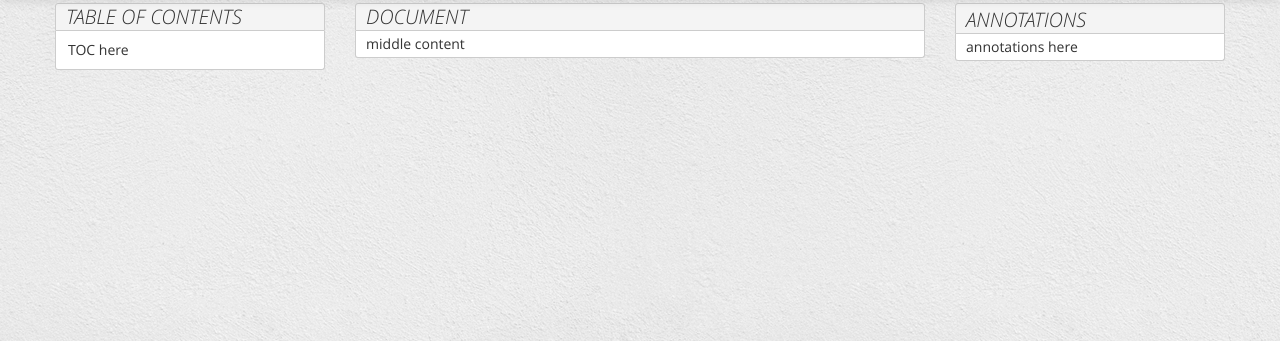
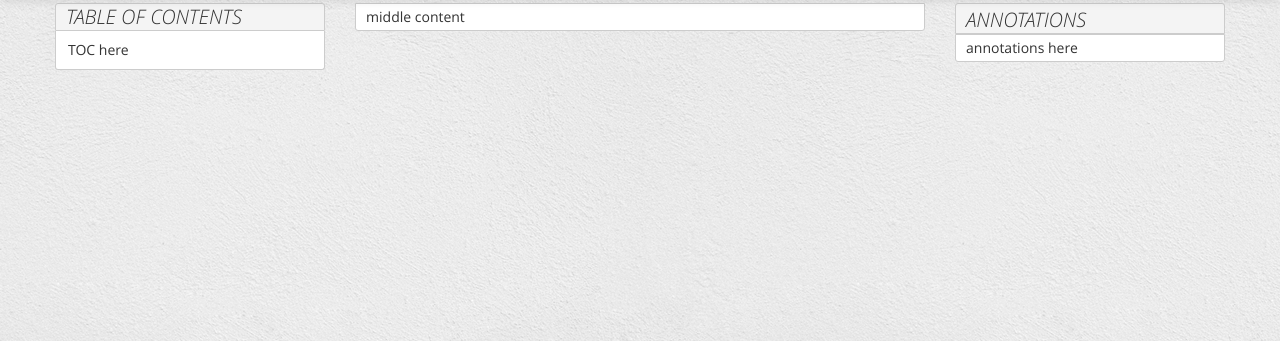
Before and after one commit to ccommons/rlc, a Django app: template er/templates/er-containers.html in a window 1280 px wide. Shown: the part 79-420 px from the top of the page. Run offline with Django 3.2, Linux system fonts and the light colour scheme; the template is opened without the code that fills it, so the values that code supplies are empty; parts of the project's set-up code (start-up, migrations or seed data) failed here and were passed over; some libraries are stand-ins or nearby versions.

Commit message:
removed headings

```diff
--- a/er/templates/er-containers.html
+++ b/er/templates/er-containers.html
@@ -13,10 +13,7 @@
 {% endblock %}
 
 {% block center-column %}
-    <div class="section-header clearfix">
-	Document
-    </div>
-    <div id="erdoc-container" class="section-container">
+    <div id="document-container" class="document-container">
 	{% block middlecontent %}
 	    middle content
 	{% endblock %}
@@ -27,7 +24,7 @@
     <div class="section-header clearfix">
 	<span class="pull-left">annotations</span>
     </div>
-    <div id="annotations-container" class="section-container">
+    <div id="annotations-container" class="summary-container">
 	annotations here
     </div>
 {% endblock %}
```
